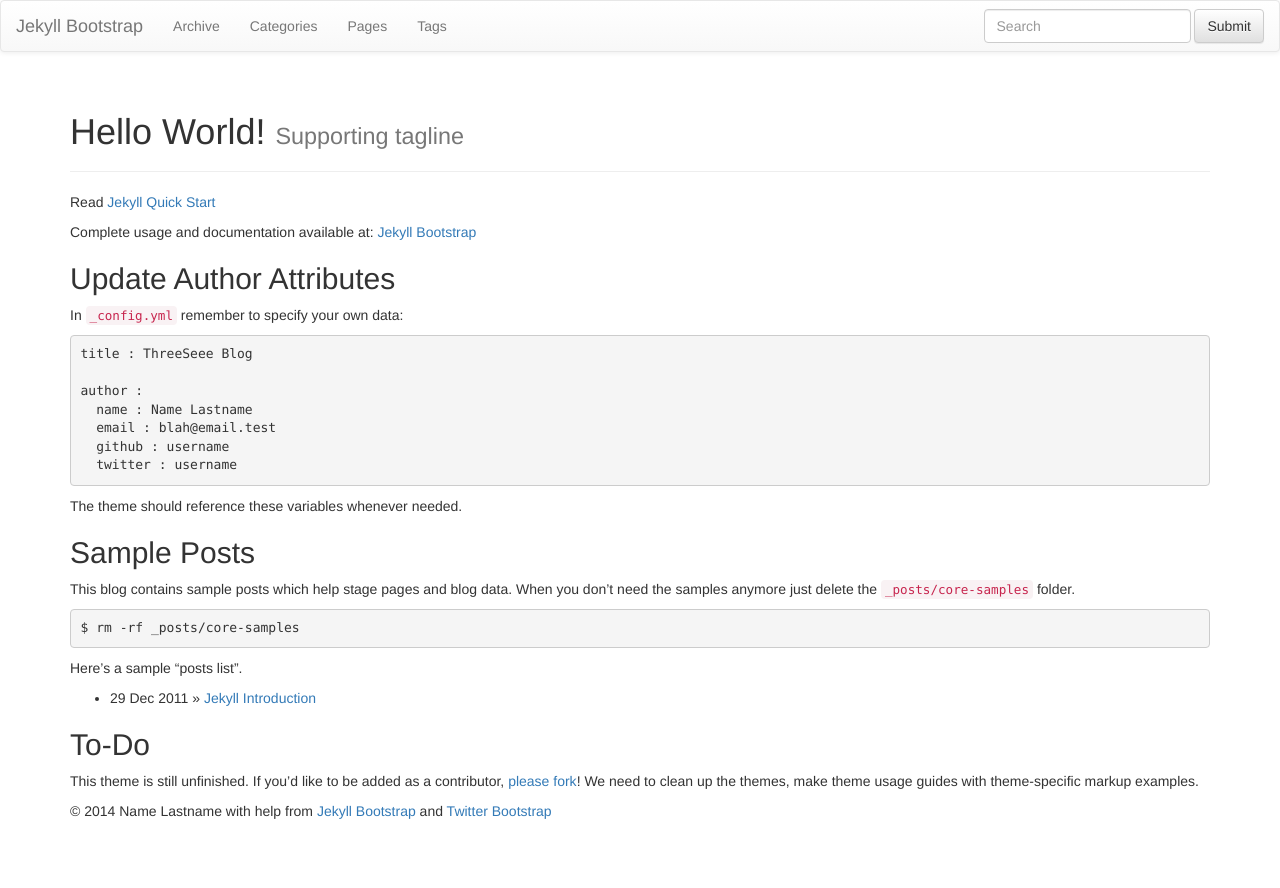
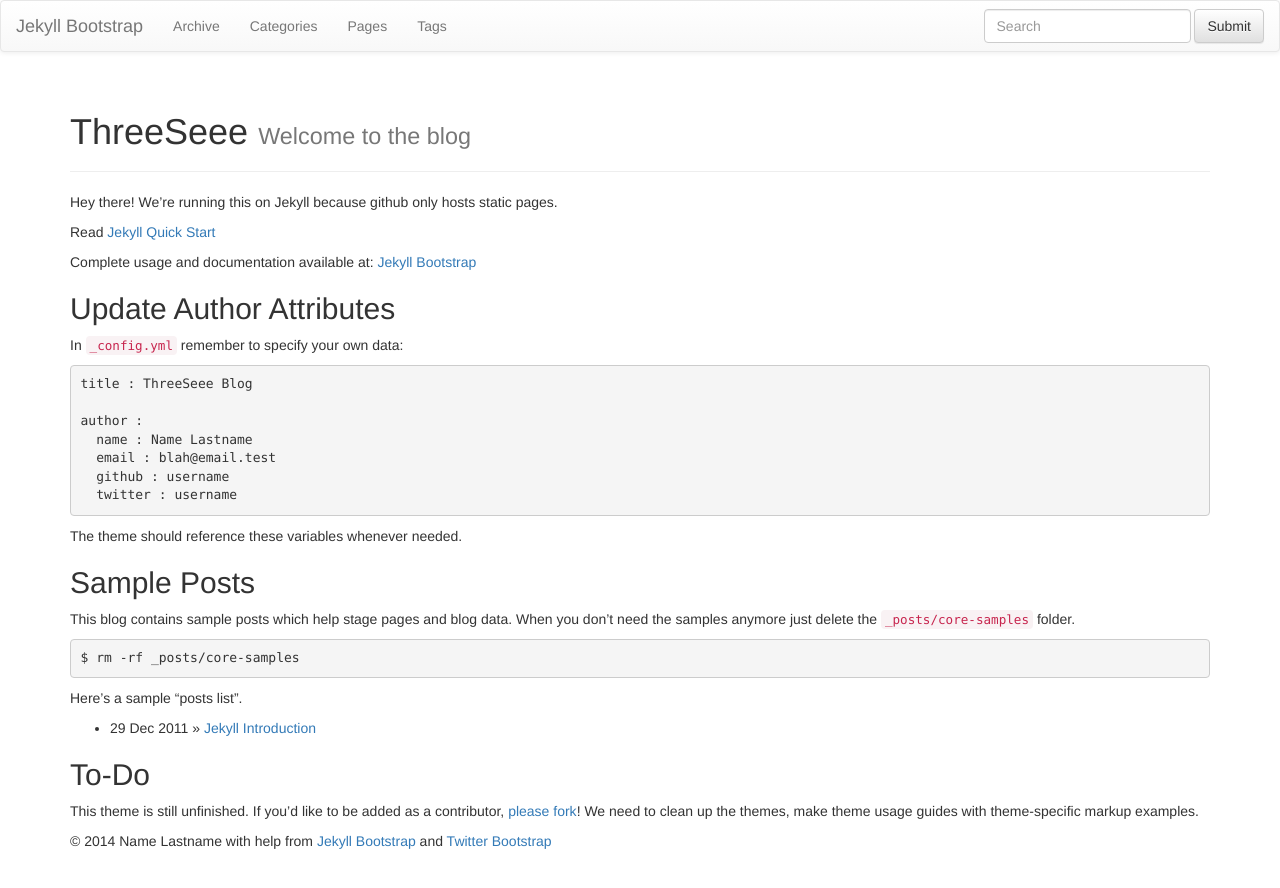
Before and after one commit to threeseee/threeseee.github.io, a Jekyll site: the page built from index.md, in a window 1280 px wide. Shown: the top 888 px of the page. Built offline with Jekyll 4.4.1, drawn with Linux system fonts in a browser that asks for light colours; nearby versions of some CDN libraries; library files that are not in the unit come from our copies.

Commit message:
Added a post

```diff
--- a/index.md
+++ b/index.md
@@ -1,9 +1,11 @@
 ---
 layout: page
-title: Hello World!
-tagline: Supporting tagline
+title: ThreeSeee
+tagline: Welcome to the blog
 ---
 {% include JB/setup %}
+
+Hey there! We're running this on Jekyll because github only hosts static pages.
 
 Read [Jekyll Quick Start](http://jekyllbootstrap.com/usage/jekyll-quick-start.html)
 
```
Also changed, not shown: 1 other file.
